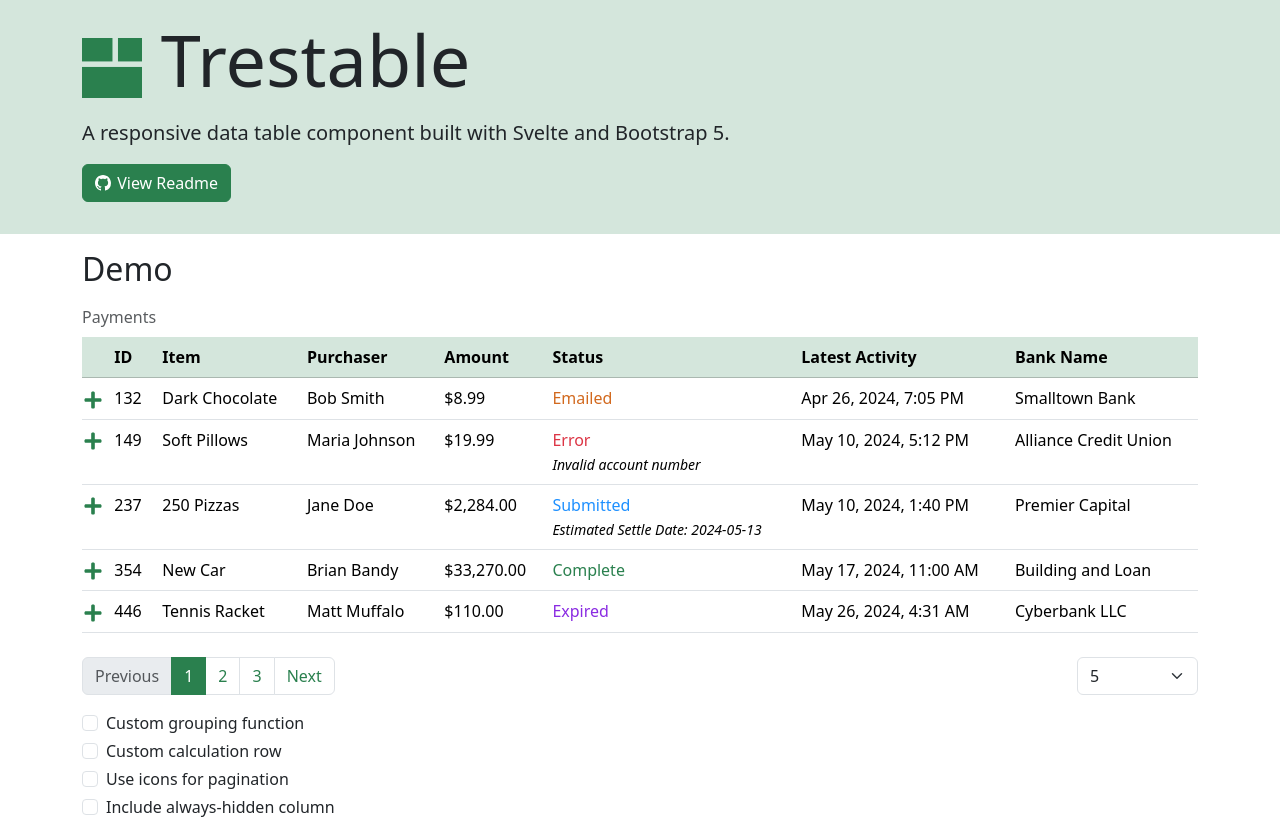
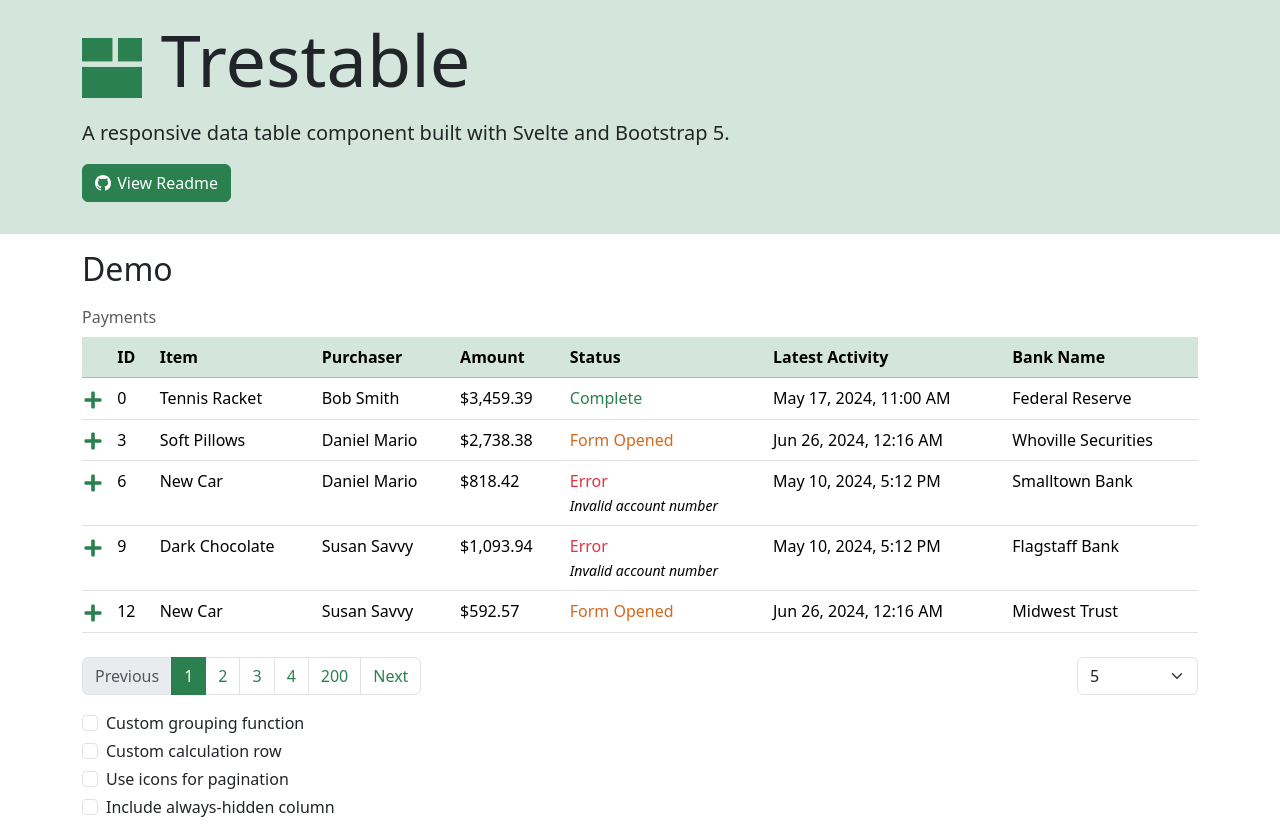
Before and after one commit to theodorejb/trestable, a SvelteKit app: page / in a window 1280 px wide. Built offline with nearby package versions, Linux system fonts and the light colour scheme.

Commit message:
Generate larger example dataset

```diff
--- a/src/routes/+page.svelte
+++ b/src/routes/+page.svelte
@@ -75,7 +75,7 @@
         },
     ]);
 
-    const limits = [5, 10, 50, 100, 200];
+    const limits = [5, 10, 50, 100, 200, 1000];
 
     let columns: Column<Payment>[] = $derived(
         includeXxxlCol ? allColumns : allColumns.filter((c) => c.breakpoint !== "xxxl"),
@@ -101,10 +101,36 @@
         goto("?" + search.toString());
     }
 
-    let groupBy = $derived(group ? groupByFn : undefined);
+    function groupByFn(record: Payment) {
+        if (record.amount < 1000) {
+            return "< $1000";
+        }
+        if (record.amount < 2000) {
+            return "$1k - $2k";
+        }
+        if (record.amount < 3000) {
+            return "$2k - $3k";
+        }
+        if (record.amount < 4000) {
+            return "$3k - $4k";
+        }
+        if (record.amount < 5000) {
+            return "$4k - $5k";
+        }
+        if (record.amount < 6000) {
+            return "$5k - $6k";
+        }
+        if (record.amount < 7000) {
+            return "$6k - $7k";
+        }
+        if (record.amount < 8000) {
+            return "$7k - $8k";
+        }
+        if (record.amount < 9000) {
+            return "$8k - $9k";
+        }
 
-    function groupByFn(record: Payment) {
-        return record.amount < 1000 ? "< $1000" : ">= $1000";
+        return ">= $9000";
     }
 
     function bottomCalcFn(records: Payment[]) {
@@ -165,9 +191,9 @@
             {columns}
             bind:data={items}
             {params}
-            {groupBy}
+            groupBy={group ? groupByFn : undefined}
+            groupHeader={group ? GroupHeader : undefined}
             {calcRowClass}
-            groupHeader={group ? GroupHeader : undefined}
         >
             <caption>Payments</caption>
         </Trestable>
--- a/src/routes/exampleData.ts
+++ b/src/routes/exampleData.ts
@@ -15,182 +15,159 @@ export interface Payment {
     };
 }
 
-export const exampleData: Payment[] = [
+function randomNumber(min: number, max: number) {
+    return Math.random() * (max - min) + min;
+}
+
+function generateExampleData() {
+    const items: string[] = [
+        "Dark Chocolate",
+        "Soft Pillows",
+        "250 Pizzas",
+        "New Car",
+        "Tennis Racket",
+        "Porch Swing",
+        "Off Brand Shoes",
+        "Bad Checks",
+        "Pet Rock",
+        "4K Television",
+        "Park Place",
+    ];
+    const purchasers: string[] = [
+        "Bob Smith",
+        "Maria Johnson",
+        "Jane Doe",
+        "Brian Bandy",
+        "Matt Muffalo",
+        "Daniel Mario",
+        "Susan Savvy",
+        "Frank Abagnale",
+        "Andy Samson",
+        "Jim Peterson",
+        "Lori Greene",
+    ];
+    const banks: string[] = [
+        "Smalltown Bank",
+        "Alliance Credit Union",
+        "Premier Capital",
+        "Building and Loan",
+        "Cyberbank LLC",
+        "Midwest Trust",
+        "Flagstaff Bank",
+        "Federal Reserve",
+        "Whoville Securities",
+        "Johnson Financial",
+        "California Bank",
+    ];
+    const offices: string[] = [
+        "Main Office - 123 Test Ave",
+        "St. Cloud - 28 Test Blvd",
+        "Palm Springs - 400 Tusk Blvd",
+        "Branch Office - 169 3rd St",
+        "Transylvania - 999 Yorktown Road",
+        "Edina - 48 West Circle Dr",
+        "Pine Park - 20 Wide Drive",
+        "Bronx - 25 Fraud Lane",
+        "Whoville - 1 Little Circle",
+        "New Office - 234 5th Ave",
+        "Only Office - 677 Boardwalk Ave",
+    ];
+    const events = [
         {
-        id: 132,
-        itemName: "Dark Chocolate",
-        purchaser: "Bob Smith",
-        bankName: "Smalltown Bank",
-        office: "Main Office - 123 Test Ave",
-        amount: 8.99,
-        invoiceNum: "923485",
-        lastEvent: {
             id: 1,
             status: "Emailed",
             color: "chocolate",
             details: "",
             date: "2024-04-26T14:05:00-0500",
         },
-    },
         {
-        id: 149,
-        itemName: "Soft Pillows",
-        purchaser: "Maria Johnson",
-        bankName: "Alliance Credit Union",
-        office: "St. Cloud - 28 Test Blvd",
-        amount: 19.99,
-        invoiceNum: "912348",
-        lastEvent: {
             id: 5,
             status: "Error",
             color: "var(--bs-danger)",
             details: "Invalid account number",
             date: "2024-05-10T12:12:12-0500",
         },
-    },
         {
-        id: 237,
-        itemName: "250 Pizzas",
-        purchaser: "Jane Doe",
-        bankName: "Premier Capital",
-        office: "Palm Springs - 400 Tusk Blvd",
-        amount: 2284,
-        invoiceNum: "956240",
-        lastEvent: {
             id: 3,
             status: "Submitted",
             color: "dodgerblue",
             details: "Estimated Settle Date: 2024-05-13",
             date: "2024-05-10T08:40:00-0500",
         },
-    },
         {
-        id: 354,
-        itemName: "New Car",
-        purchaser: "Brian Bandy",
-        bankName: "Building and Loan",
-        office: "Branch Office - 169 3rd St",
-        amount: 33270,
-        invoiceNum: "931732",
-        lastEvent: {
             id: 4,
             status: "Complete",
             color: "var(--bs-primary)",
             details: "",
             date: "2024-05-17T06:00:00-0500",
         },
-    },
         {
-        id: 446,
-        itemName: "Tennis Racket",
-        purchaser: "Matt Muffalo",
-        bankName: "Cyberbank LLC",
-        office: "Transylvania - 999 Yorktown Road",
-        amount: 110,
-        invoiceNum: "935886",
-        lastEvent: {
             id: 12,
             status: "Expired",
             color: "blueviolet",
             details: null,
             date: "2024-05-25T23:31:00-0500",
         },
-    },
         {
-        id: 502,
-        itemName: "Porch Swing",
-        purchaser: "Daniel Mario",
-        bankName: "Midwest Trust",
-        office: "Edina - 48 West Circle Dr",
-        amount: 825,
-        invoiceNum: "935418",
-        lastEvent: {
             id: 11,
             status: "Canceled",
             color: "var(--bs-danger)",
             details: "Reason: Wrong payment method",
             date: "2024-05-16T19:26:00-0500",
         },
-    },
         {
-        id: 557,
-        itemName: "Off Brand Shoes",
-        purchaser: "Susan Savvy",
-        bankName: "Flagstaff Bank",
-        office: "Pine Park - 20 Wide Drive",
-        amount: 69.99,
-        invoiceNum: "946578",
-        lastEvent: {
             id: 8,
             status: "Refund Submitted",
             color: "dodgerblue",
             details: "Estimated Settle Date: 2024-06-03",
             date: "2024-06-01T09:29:30-0500",
         },
-    },
         {
-        id: 602,
-        itemName: "Bad Checks",
-        purchaser: "Frank Abagnale",
-        bankName: "Federal Reserve",
-        office: "Bronx - 25 Fraud Lane",
-        amount: 1500,
-        invoiceNum: "987654",
-        lastEvent: {
             id: 10,
             status: "Voided",
             color: "var(--bs-danger)",
             details: null,
             date: "2024-06-02T12:27:42-0500",
         },
-    },
-
         {
-        id: 658,
-        itemName: "Pet Rock",
-        purchaser: "Andy Samson",
-        bankName: "Whoville Securities",
-        office: "Whoville - 1 Little Circle",
-        amount: 4.49,
-        invoiceNum: "904129",
-        lastEvent: {
             id: 2,
             status: "Form Opened",
             color: "chocolate",
             details: "",
             date: "2024-06-25T19:16:00-0500",
         },
-    },
         {
-        id: 719,
-        itemName: "4K Television",
-        purchaser: "Jim Peterson",
-        bankName: "Johnson Financial",
-        office: "New Office - 234 5th Ave",
-        amount: 2500,
-        invoiceNum: "940367",
-        lastEvent: {
             id: 9,
             status: "Refund Complete",
             color: "var(--bs-primary)",
             details: "",
             date: "2024-07-09T12:35:48-0500",
         },
-    },
         {
-        id: 795,
-        itemName: "Park Place",
-        purchaser: "Lori Greene",
-        bankName: "California Bank",
-        office: "Only Office - 677 Boardwalk Ave",
-        amount: 7500,
-        invoiceNum: "903784",
-        lastEvent: {
             date: "2024-07-07T06:54:00-0500",
             id: 6,
             status: "Returned",
             color: "var(--bs-danger)",
             details: "Reason: Not worth it",
         },
-    },
     ];
+
+    const data: Payment[] = [];
+
+    for (let i = 0; i < 1000; i++) {
+        data.push({
+            id: i * 3,
+            itemName: items[Math.floor(Math.random() * items.length)],
+            purchaser: purchasers[Math.floor(Math.random() * purchasers.length)],
+            bankName: banks[Math.floor(Math.random() * banks.length)],
+            office: offices[Math.floor(Math.random() * offices.length)],
+            amount: randomNumber(1, 10000),
+            invoiceNum: (i * 9).toString().padStart(8, "0"),
+            lastEvent: events[Math.floor(Math.random() * events.length)],
+        });
+    }
+
+    return data;
+}
+
+export const exampleData: Payment[] = generateExampleData();
```
Lines whose indentation alone changed are shown as unchanged.
